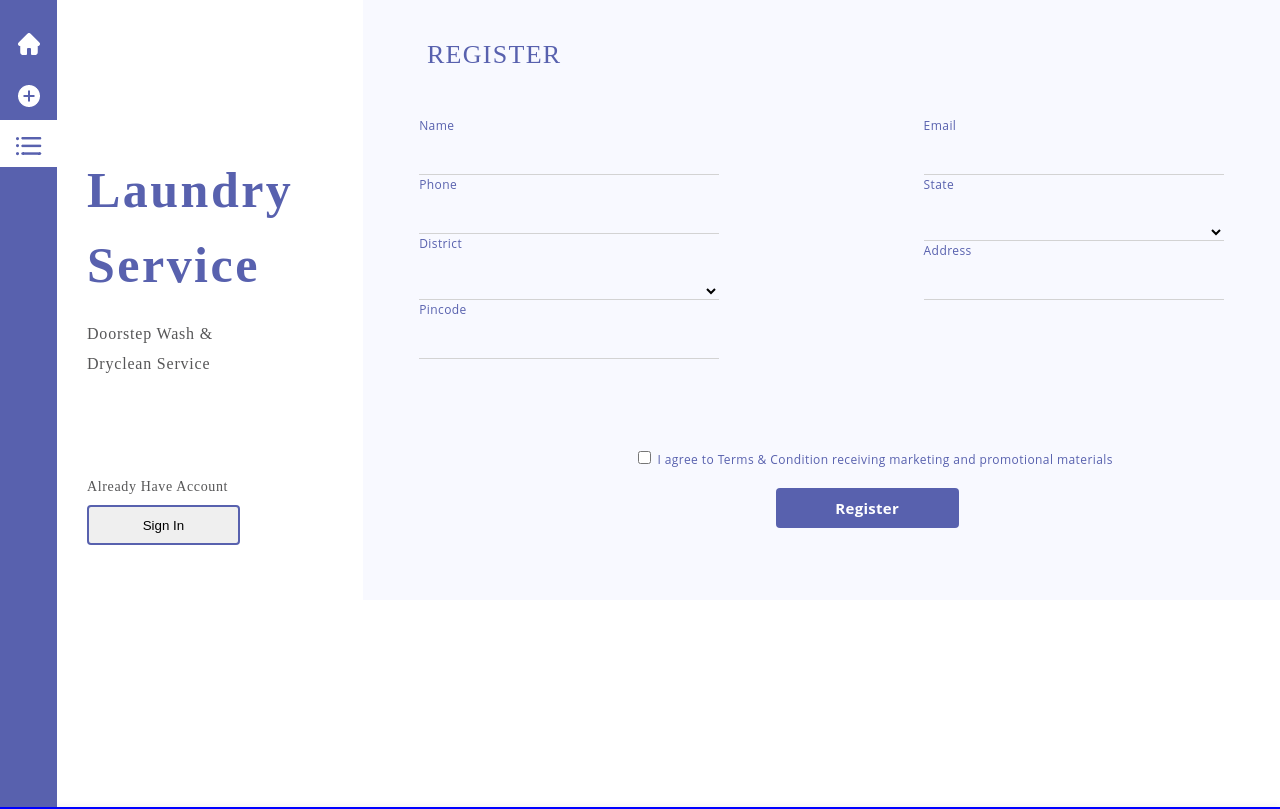
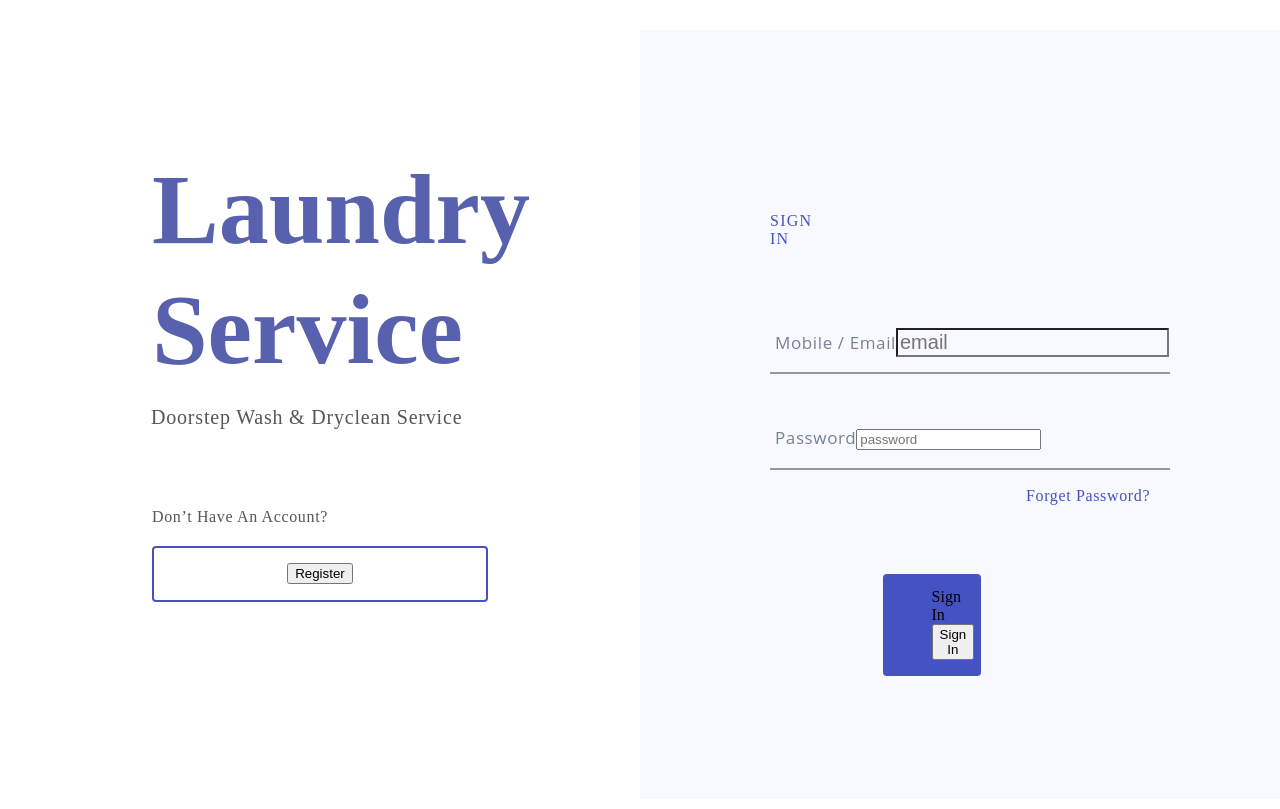
Before and after one commit to lokeshlaxkar9/Laundary-Cart, a React (Create React App) app in the folder client/: page /login in a window 1280 px wide. Shown: the top 809 px of the page. Built offline with nearby package versions, Linux system fonts and the light colour scheme.

Commit message:
routes added

```diff
--- a/client/package.json
+++ b/client/package.json
@@ -9,6 +9,7 @@
     "axios": "^0.27.2",
     "react": "^18.2.0",
     "react-dom": "^18.2.0",
+    "react-router-dom": "^6.4.0",
     "react-scripts": "5.0.1",
     "web-vitals": "^2.1.4"
   },
--- a/client/src/App.js
+++ b/client/src/App.js
@@ -1,17 +1,14 @@
 import "./App.css";
-import Footer from "./components/footer/Footer";
 import Register from "./components/registration/Register";
-import SideNav from "./components/SideNav/SideNav";
+import Login from "./components/login/Login";
+import { Route, Routes } from "react-router-dom";
 function App() {
   return (
-    <>
-      <div className="body">
-        <SideNav />
-        <Register />
-      </div>
-
-      <Footer />
-    </>
+    <Routes>
+      <Route path="register" element={<Register />} />
+      <Route path="login" element={<Login />} />
+      <Route path="new" element={<h1>New Route</h1>} />
+    </Routes>
   );
 }
 
--- a/client/src/components/login/Login.js
+++ b/client/src/components/login/Login.js
@@ -1,28 +1,71 @@
+import axios from "axios";
+import { useState } from "react";
+import { useNavigate } from "react-router-dom";
+
 import "./Login.css";
 
 function Login() {
+  const [input, setinput] = useState({ email: "", password: "" });
+  const navigate = useNavigate();
+  const handleSubmit = async (e) => {
+    if (!input.password || !input.password) {
+      console.log("yeah");
+    } else {
+      e.preventDefault();
+      console.log(input);
+      try {
+        const user = await axios.post("http://localhost:8080/login", input);
+        console.log(user.data);
+        navigate("/new");
+      } catch (e) {
+        console.log(e.message);
+      }
+    }
+  };
   return (
     <div className="login">
       <div className="box1">
         <div className="box11">Laundry Service</div>
         <div className="box12">Doorstep Wash & Dryclean Service</div>
         <div className="box13">Don’t Have An Account?</div>
-                 <div className="box14">Register</div>
+        <div className="box14">
+          <button>Register</button>
+        </div>
       </div>
       <div className="box2">
+        <form>
           <div className="box21">SIGN IN</div>
-               <div className="box22">Mobile / Email</div>
+          <div className="box22">
+            Mobile / Email
+            <input
+              type="email"
+              name="email"
+              placeholder="email"
+              required
+              onChange={(e) => setinput({ ...input, email: e.target.value })}
+            />
+          </div>
           <div className="box23"></div>
           <div className="box24">
             <span>Password</span>
+            <input
+              type="password"
+              name="password"
+              placeholder="password"
+              required
+              onChange={(e) => setinput({ ...input, password: e.target.value })}
+            />
             <span className="box242"></span>
           </div>
           <div className="box25"></div>
           <div className="box26">Forget Password?</div>
-               <div className="box27">Sign In</div>
+          <div className="box27">
+            Sign In
+            <button onClick={handleSubmit}>Sign In</button>
+          </div>
+        </form>
       </div>
     </div>
-
   );
 }
 
--- a/client/src/components/registration/Register.js
+++ b/client/src/components/registration/Register.js
@@ -1,20 +1,38 @@
-import React, { useState } from 'react'
+import React, { useState } from "react";
 import axios from "axios";
-import "./register.css"
+import "./register.css";
+import Navbar from "../navbar/Navbar";
+import { useNavigate } from "react-router-dom";
+import Footer from "../footer/Footer";
 const Register = () => {
+  const navigate = useNavigate();
   const [input, setinput] = useState({
-        name: "", email: "", phone: ""
-        , state: "", district: "", address: "", pincode: ""
-    })
+    name: "",
+    email: "",
+    phone: "",
+    state: "rajasthan",
+    district: "kota",
+    address: "",
+    pincode: "",
+    password: "",
+  });
   const handlesubmit = async (e) => {
-        e.preventDefault()
-        console.log(input)
-        // axios.post("http://localhost:8080", input, {
-        // })
-        //     .then((resp) => console.warn(resp))
+    e.preventDefault();
+    console.log(input);
+    try {
+      const response = await axios.post(
+        "http://localhost:8080/register",
+        input
+      );
+      console.log(response.data);
+      navigate("/login");
+    } catch (e) {
+      console.log(e.message);
     }
+  };
   return (
     <>
+      <Navbar />
       <div className="container">
         <div className="header">
           <div className="line1">
@@ -29,72 +47,131 @@ const Register = () => {
           <button>Sign In</button>
         </div>
 
-
         {/* Registration form part */}
         <div className="rform">
-                    <p className='p1'>REGISTER</p>
+          <p className="p1">REGISTER</p>
           <div className="forminput">
-                        <form action="#" encType='multipart/form-data' onSubmit={handlesubmit}>
+            <form
+              action="#"
+              encType="multipart/form-data"
+              onSubmit={handlesubmit}
+            >
               <div className="box">
                 <div className="left">
                   <label>Name</label>
                   <br />
-                                    <input type="text" className='lv1' name='name' onChange={(e) => setinput({ ...input, name: e.target.value })} />
+                  <input
+                    type="text"
+                    className="lv1"
+                    name="name"
+                    onChange={(e) =>
+                      setinput({ ...input, name: e.target.value })
+                    }
+                  />
                   <br />
                   <label>Phone</label>
                   <br />
-                                    <input type="text" className='lv1' name='phone' onChange={(e) => setinput({ ...input, phone: e.target.value })} />
+                  <input
+                    type="text"
+                    className="lv1"
+                    name="phone"
+                    onChange={(e) =>
+                      setinput({ ...input, phone: e.target.value })
+                    }
+                  />
                   <br />
                   <label>District</label>
                   <br />
-                                    <select name="district" className='lv1' id="" onChange={(e) => setinput({ ...input, district: e.target.value })} >
-                                        <option value=""></option>
-                                        <option value=""></option>
-                                        <option value=""></option>
-                                        <option value=""></option>
+                  <select
+                    name="district"
+                    className="lv1"
+                    onChange={(e) =>
+                      setinput({ ...input, district: e.target.value })
+                    }
+                  >
+                    <option value="kota">Kota</option>
+                    <option value="hyderabad">Hyderabad</option>
                   </select>
                   <br />
                   <label>Pincode</label>
                   <br />
-                                    <input type="text" name='pincode' className='lv1' onChange={(e) => setinput({ ...input, pincode: e.target.value })} />
+                  <input
+                    type="text"
+                    name="pincode"
+                    className="lv1"
+                    onChange={(e) =>
+                      setinput({ ...input, pincode: e.target.value })
+                    }
+                  />
                 </div>
-
 
                 <div className="right">
                   <label>Email</label>
                   <br />
-                                    <input type="email" name='email' className='lv1' onChange={(e) => setinput({ ...input, email: e.target.value })} />
+                  <input
+                    type="email"
+                    name="email"
+                    className="lv1"
+                    onChange={(e) =>
+                      setinput({ ...input, email: e.target.value })
+                    }
+                  />
                   <br />
                   <label>State</label>
                   <br />
-                                    <select name="state" id="" className='lv1' onChange={(e) => setinput({ ...input, state: e.target.value })}  >
-                                        <option value=""></option>
-                                        <option value=""></option>
-                                        <option value=""></option>
-                                        <option value=""></option>
+                  <select
+                    name="state"
+                    id=""
+                    className="lv1"
+                    onChange={(e) =>
+                      setinput({ ...input, state: e.target.value })
+                    }
+                  >
+                    <option value="rajasthan">Rajasthan</option>
+                    <option value="odisha">Odisha</option>
+                    <option value="telengana">Telengana</option>
                   </select>
                   <br />
                   <label>Address</label>
                   <br />
-                                    <input type="text" name='address' className='lv1' onChange={(e) => setinput({ ...input, address: e.target.value })} />
+                  <input
+                    type="text"
+                    name="address"
+                    className="lv1"
+                    onChange={(e) =>
+                      setinput({ ...input, address: e.target.value })
+                    }
+                  />
+                  <br />
+                  <label>password</label>
+                  <br />
+                  <input
+                    type="password"
+                    className="lv1"
+                    name="password"
+                    onChange={(e) =>
+                      setinput({ ...input, password: e.target.value })
+                    }
+                  />
                 </div>
-
-
               </div>
               <div className="npara">
                 <input type="checkbox" name="check" />
-                                <label> I agree to Terms & Condition receiving marketing and promotional materials</label>
+                <label>
+                  {" "}
+                  I agree to Terms & Condition receiving marketing and
+                  promotional materials
+                </label>
               </div>
 
-                            <button type='submit'>Register</button>
+              <button type="submit">Register</button>
             </form>
-
           </div>
         </div>
+      </div>
+      <Footer />
+    </>
+  );
+};
 
-            </div>
-        </>
-    )
-}
-
-export default Register
+export default Register;
--- a/client/src/components/registration/register.css
+++ b/client/src/components/registration/register.css
@@ -1,12 +1,3 @@
-* {
-    box-sizing: border-box;
-}
-
-body {
-    margin: 0px;
-    padding: 0px;
-}
-
 .container {
     display: flex;
     width: 100%;
--- a/client/src/index.js
+++ b/client/src/index.js
@@ -2,6 +2,10 @@ import React from "react";
 import ReactDOM from "react-dom/client";
 import "./index.css";
 import App from "./App";
-
+import { BrowserRouter } from "react-router-dom";
 const root = ReactDOM.createRoot(document.getElementById("root"));
-root.render(<App />);
+root.render(
+  <BrowserRouter>
+    <App />
+  </BrowserRouter>
+);
```
Also changed, not shown: client/src/components/footer/Footer.js (+21 -19 lines), client/src/components/footer/footer.css (+30 -11 lines), 1 other file (tests, documents, lock files or other folders). Lines whose indentation alone changed are shown as unchanged.
